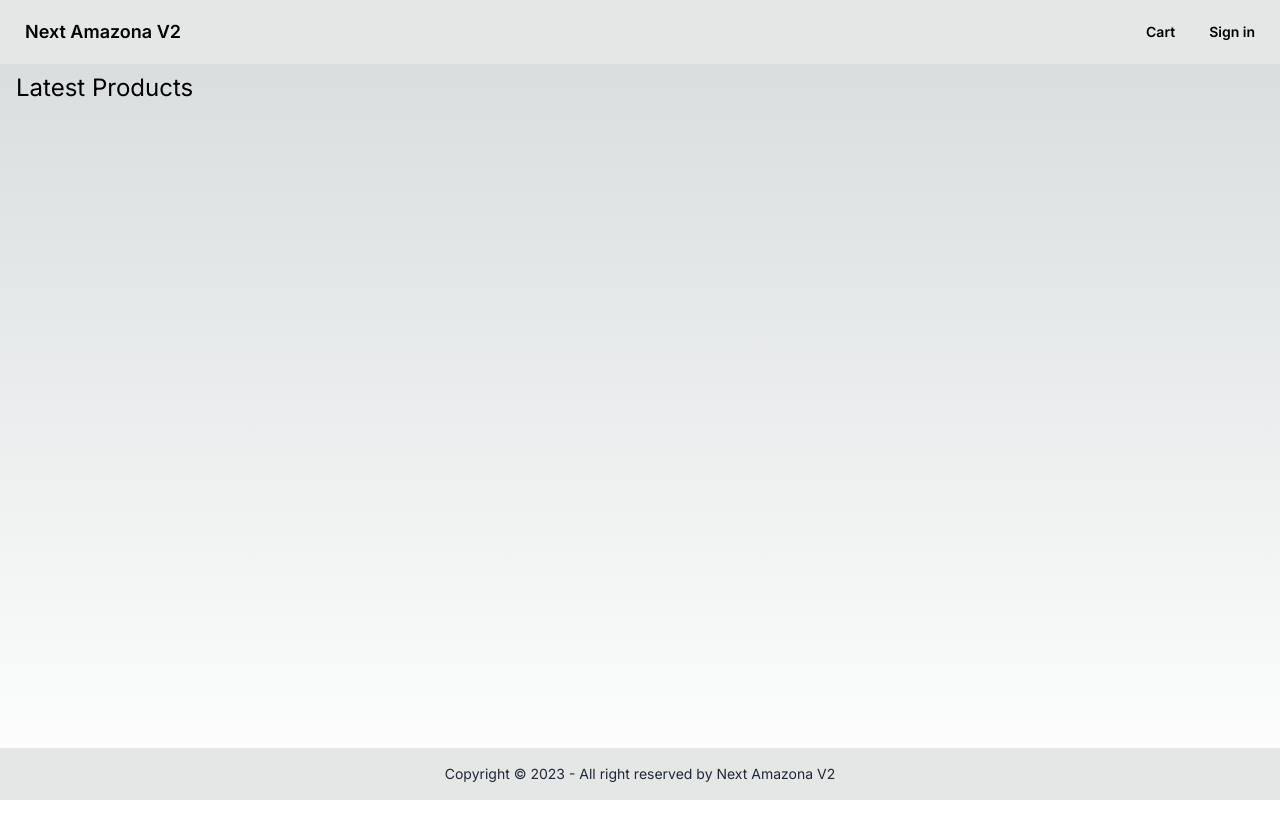
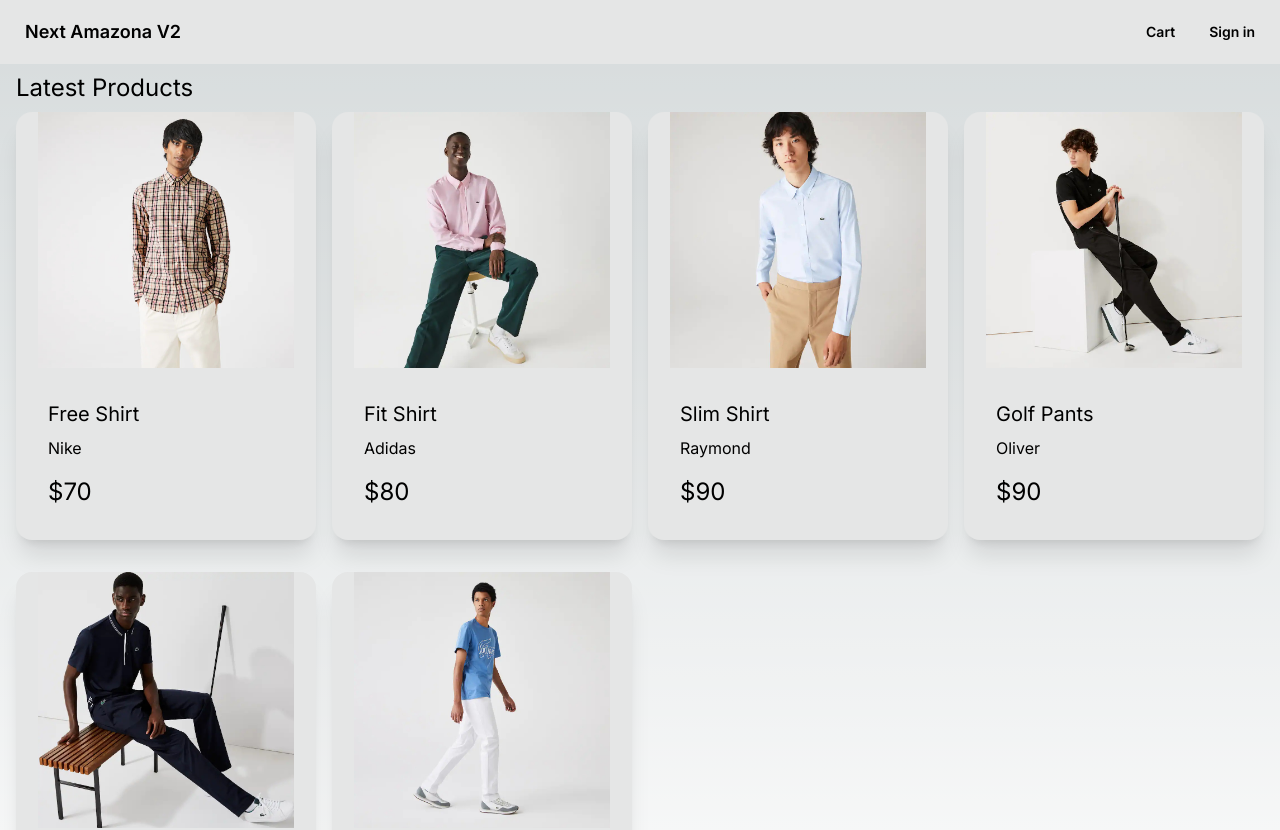
Before and after one commit to basir/next-amazona-v2, a Next.js app: page / in a window 1280 px wide. Shown: the top 830 px of the page. Before the commit the page ends 800 px from the top, so only its background shows below. Built offline with nearby package versions, Linux system fonts and the light colour scheme.

Commit message:
05-List-Products-Fix

```diff
--- a/app/(front)/page.tsx
+++ b/app/(front)/page.tsx
@@ -6,9 +6,9 @@ export default function Home() {
     <>
       <h2 className="text-2xl py-2">Latest Products</h2>
       <div className="grid grid-cols-1 gap-4 md:grid-cols-3 lg:grid-cols-4">
-        {/* {data.products.map((product) => (
+        {data.products.map((product) => (
           <ProductItem key={product.slug} product={product} />
-        ))} */}
+        ))}
       </div>
     </>
   )
```
